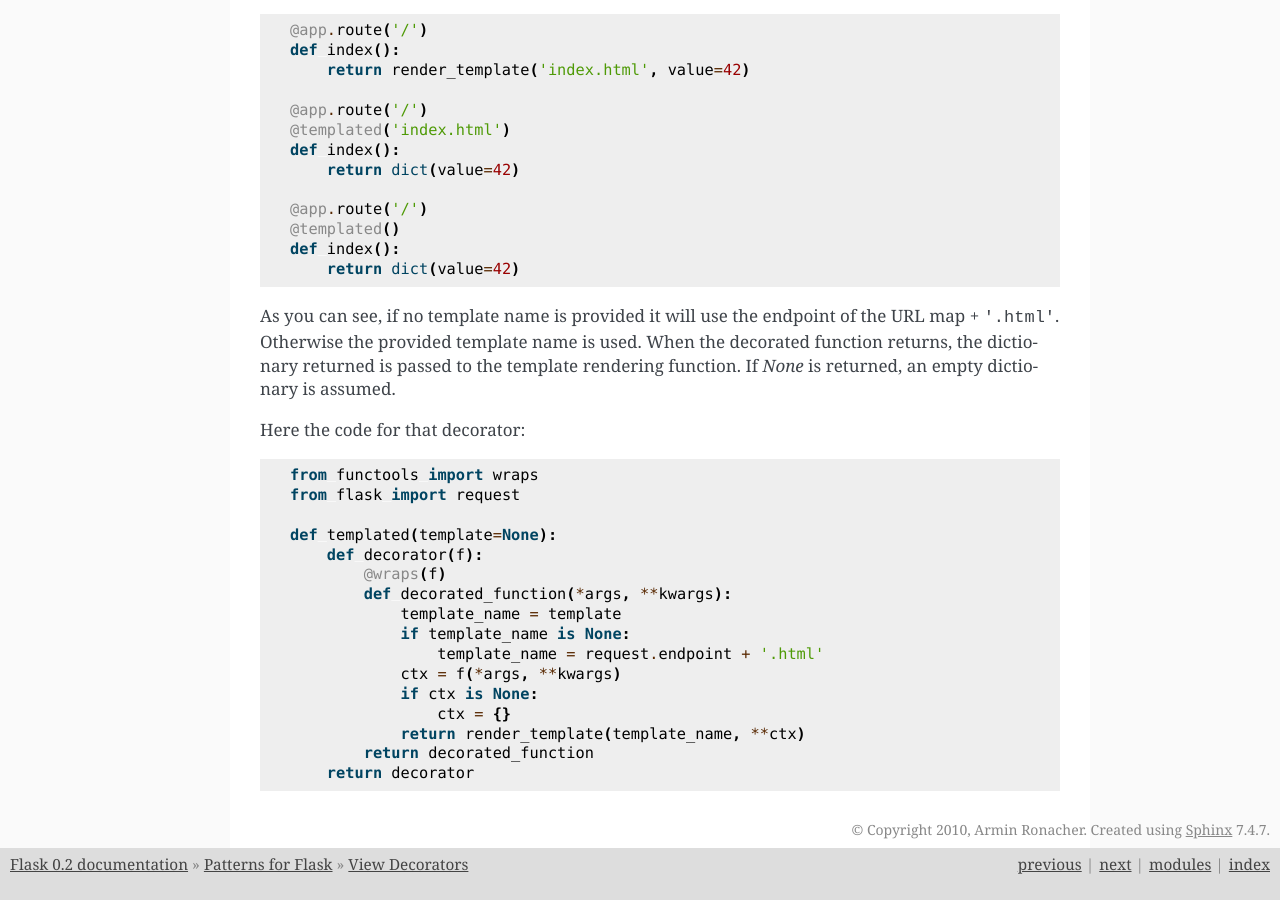
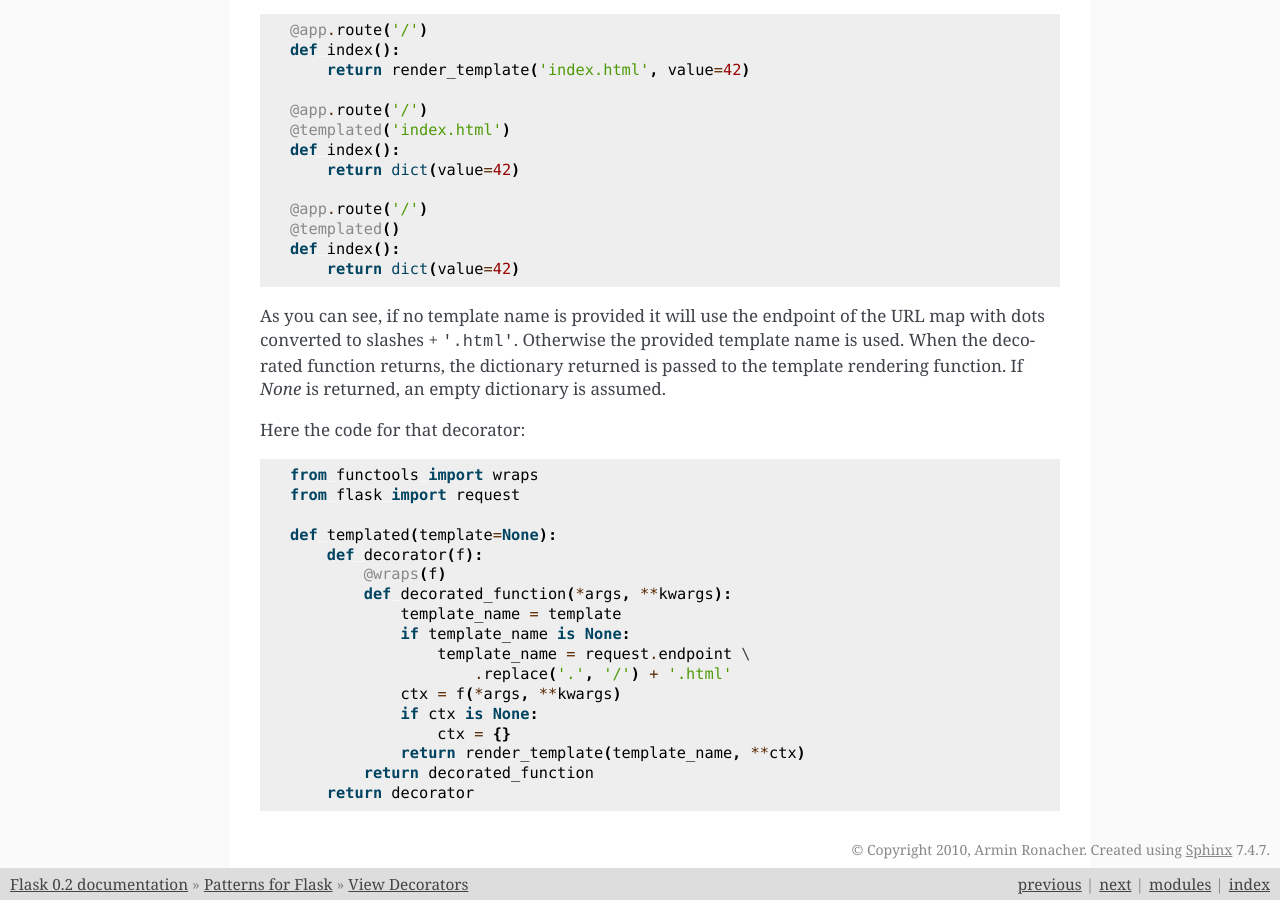
Before and after one commit to skybear308/flask, a Sphinx documentation site: the page built from docs/patterns/viewdecorators.rst, in a window 1280 px wide and 900 px high, scrolled down 2043 px. Built offline with Sphinx 7.4.7, drawn with Linux system fonts in a browser that asks for light colours.

```diff
--- a/docs/patterns/viewdecorators.rst
+++ b/docs/patterns/viewdecorators.rst
@@ -117,10 +117,10 @@ three examples do exactly the same::
         return dict(value=42)
 
 As you can see, if no template name is provided it will use the endpoint
-of the URL map + ``'.html'``.  Otherwise the provided template name is
-used.  When the decorated function returns, the dictionary returned is
-passed to the template rendering function.  If `None` is returned, an
-empty dictionary is assumed.
+of the URL map with dots converted to slashes + ``'.html'``.  Otherwise
+the provided template name is used.  When the decorated function returns,
+the dictionary returned is passed to the template rendering function.  If
+`None` is returned, an empty dictionary is assumed.
 
 Here the code for that decorator::
 
@@ -133,7 +133,8 @@ Here the code for that decorator::
             def decorated_function(*args, **kwargs):
                 template_name = template
                 if template_name is None:
-                    template_name = request.endpoint + '.html'
+                    template_name = request.endpoint \
+                        .replace('.', '/') + '.html'
                 ctx = f(*args, **kwargs)
                 if ctx is None:
                     ctx = {}
```
